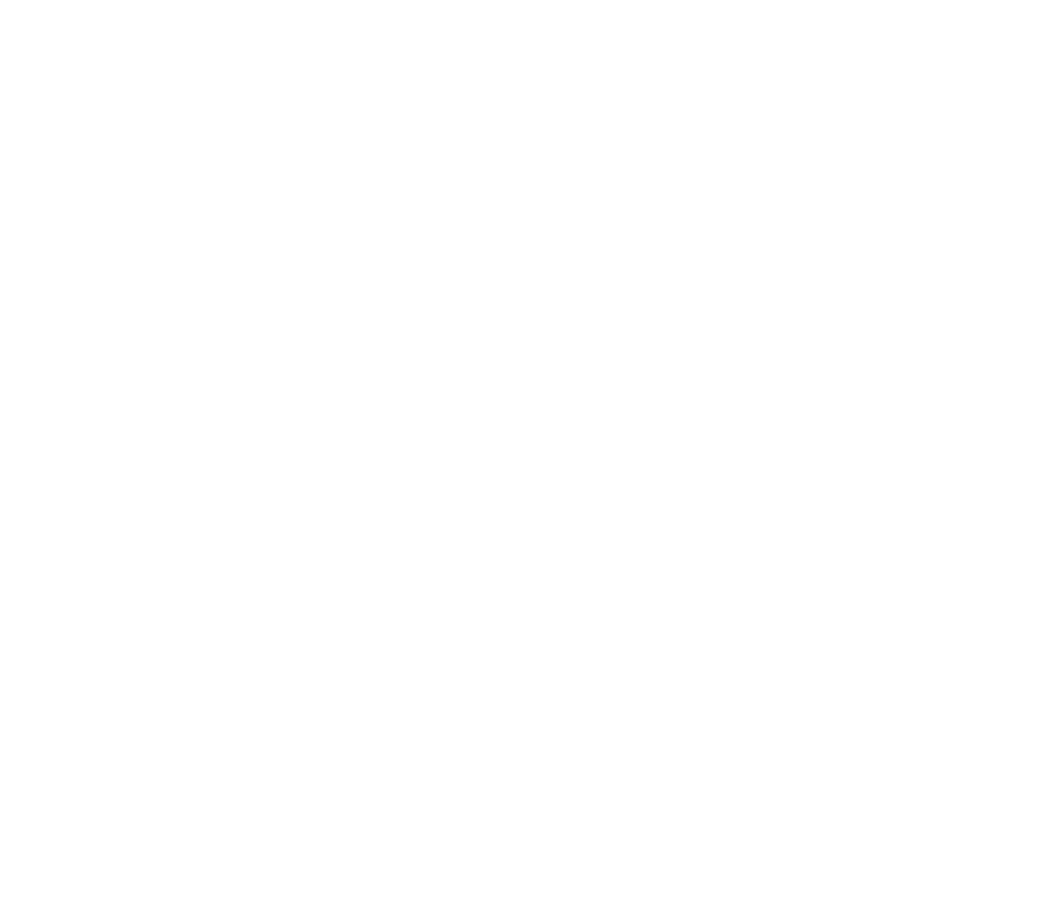
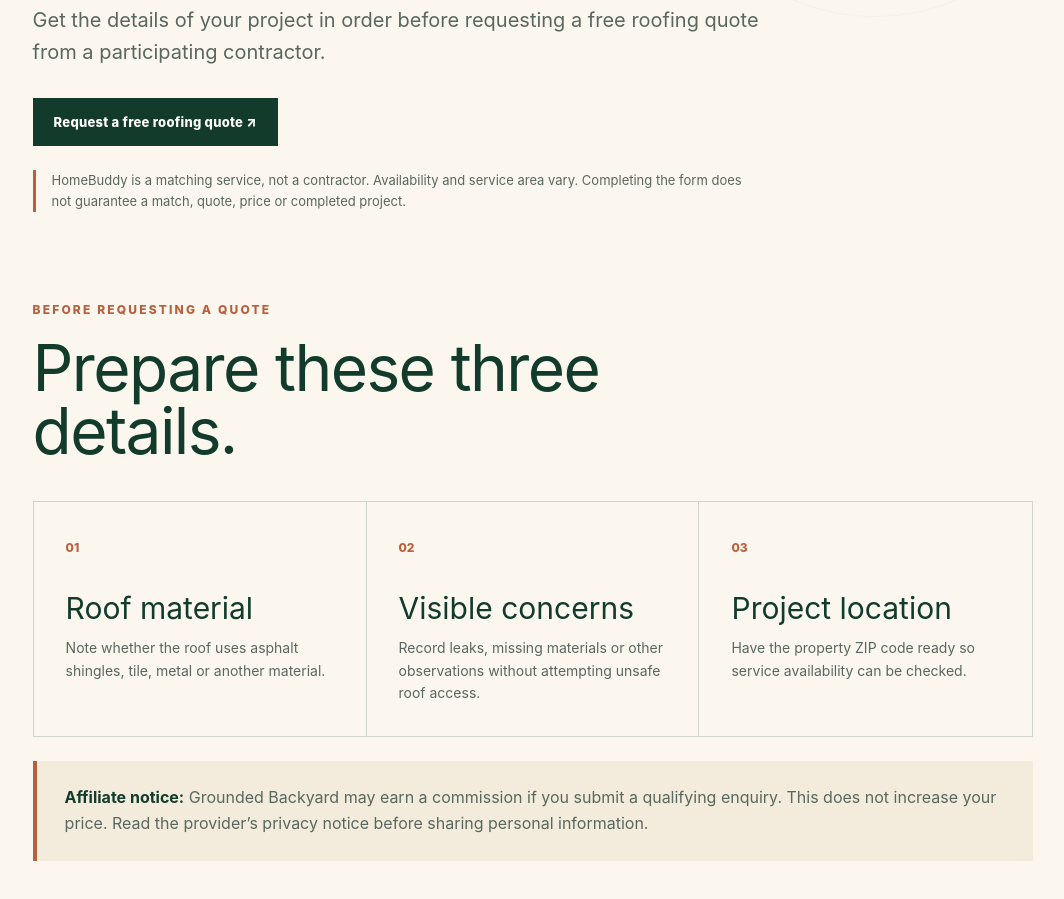
Before and after one commit to davidoctuk-ai/grounded-backyard-guide, a Next.js app: page /roofing-quote-guide in a window 1280 px wide. Before the commit this address had no page. Shown: the part 427-1326 px from the top of the page, without its empty margins (107-1171 px from the left). Before the commit the page ends 800 px from the top, so only its background shows below. Built offline with nearby package versions, Linux system fonts and the light colour scheme.

Commit message:
Add roofing quote guide

```diff
--- /dev/null
+++ b/app/roofing-quote-guide/page.tsx
@@ -0,0 +1,60 @@
+import type { Metadata } from "next";
+import Link from "next/link";
+import "../partner-pages.css";
+import "./roofing.css";
+
+const homeBuddyRoofingPage =
+  "https://www.homebuddy.com/roofing/vdefault?_stsgnoredir=1&_configname=landing_page_rf";
+
+export const metadata: Metadata = {
+  title: "Planning a roof replacement",
+  description:
+    "A practical checklist for US homeowners preparing to request a free roofing quote.",
+  robots: { index: false, follow: false },
+};
+
+export default function RoofingQuoteGuide() {
+  return (
+    <main className="partner-page roofing-page">
+      <Link className="back" href="/">← Grounded Backyard</Link>
+      <section className="partner-hero roofing-hero">
+        <p className="eyebrow">Practical guide for US homeowners</p>
+        <h1>Planning a roof replacement?</h1>
+        <p className="partner-lede">
+          Get the details of your project in order before requesting a free
+          roofing quote from a participating contractor.
+        </p>
+        <a
+          className="button button-primary"
+          href={homeBuddyRoofingPage}
+          rel="sponsored nofollow noopener"
+          target="_blank"
+        >
+          Request a free roofing quote ↗
+        </a>
+        <p className="partner-fine">
+          HomeBuddy is a matching service, not a contractor. Availability and
+          service area vary. Completing the form does not guarantee a match,
+          quote, price or completed project.
+        </p>
+      </section>
+      <section className="roofing-checklist" aria-labelledby="roofing-checklist-title">
+        <div className="roofing-intro">
+          <p className="eyebrow">Before requesting a quote</p>
+          <h2 id="roofing-checklist-title">Prepare these three details.</h2>
+        </div>
+        <div className="expectation-grid">
+          <article><span>01</span><h3>Roof material</h3><p>Note whether the roof uses asphalt shingles, tile, metal or another material.</p></article>
+          <article><span>02</span><h3>Visible concerns</h3><p>Record leaks, missing materials or other observations without attempting unsafe roof access.</p></article>
+          <article><span>03</span><h3>Project location</h3><p>Have the property ZIP code ready so service availability can be checked.</p></article>
+        </div>
+      </section>
+      <aside className="partner-notice">
+        <strong>Affiliate notice:</strong> Grounded Backyard may earn a
+        commission if you submit a qualifying enquiry. This does not increase
+        your price. Read the provider’s privacy notice before sharing personal
+        information.
+      </aside>
+    </main>
+  );
+}
--- /dev/null
+++ b/app/roofing-quote-guide/roofing.css
@@ -0,0 +1 @@
+.roofing-page{position:relative}.roofing-page::before{position:absolute;inset:24px clamp(12px,3vw,42px) auto auto;width:min(34vw,420px);height:min(34vw,420px);border:1px solid var(--line);border-radius:50%;background:linear-gradient(145deg,transparent 49.5%,var(--terracotta) 50%,var(--terracotta) 50.8%,transparent 51%),linear-gradient(35deg,transparent 49.5%,var(--forest) 50%,var(--forest) 50.8%,transparent 51%);content:"";opacity:.16;pointer-events:none}.roofing-hero{position:relative;z-index:1}.roofing-hero h1{max-width:920px}.roofing-checklist{margin-top:88px}.roofing-intro{max-width:720px}.roofing-intro h2{margin:12px 0 0;font-size:clamp(40px,5vw,68px);line-height:.98}.roofing-page .expectation-grid{margin-top:38px}.roofing-page .expectation-grid h3{margin:34px 0 14px;color:var(--forest);font-family:var(--font-cormorant),Georgia,serif;font-size:30px;line-height:1}@media(max-width:720px){.roofing-page::before{width:220px;height:220px;opacity:.1}}
```
